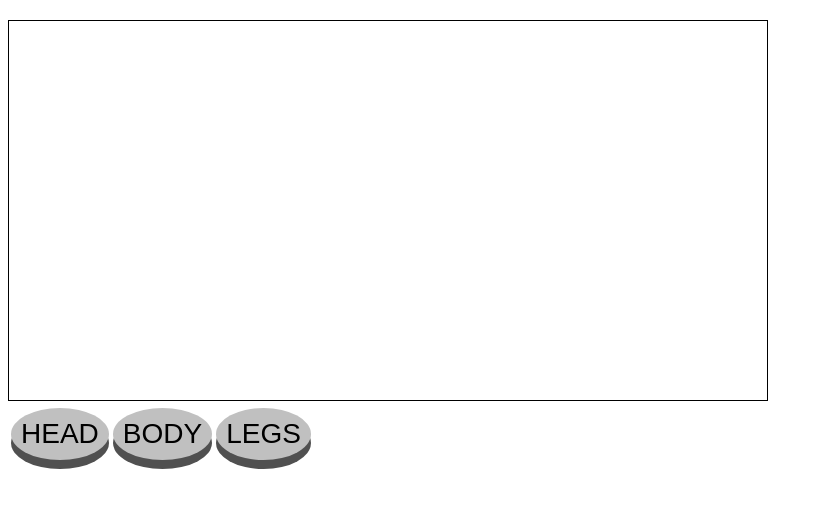
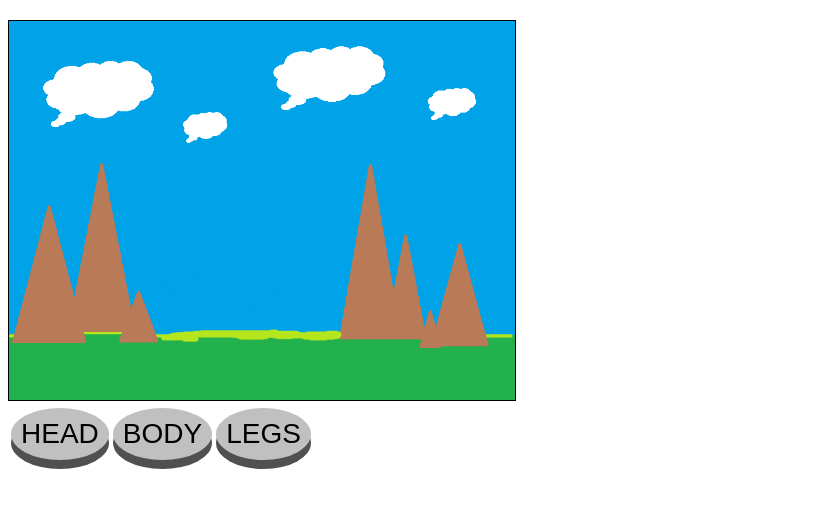
Before and after one commit to StephenHurley/StephenHurley.github.io-UIGame, a plain HTML site: page Game.html in a window 1280 px wide. Shown: the part 60-568 px from the top of the page, without its empty margins (0-823 px from the left). Drawn offline with Linux system fonts and the light colour scheme.

Commit message:
drawing img to canvas that scales

```diff
--- a/scripts/gameScript.js
+++ b/scripts/gameScript.js
@@ -1,5 +1,48 @@
+// set up sprites and images
+var combatScreenImage = new Image();
+combatScreenImage.src = "./assests/Combat_Screen.png";
+
+// set up canvas
 var canvas = document.getElementById("gameCanvas");
 var context = canvas.getContext("2d");
+
+combatScreenImage.onload = function()
+{
+	canvas.width = combatScreenImage.width;
+	canvas.height = combatScreenImage.height;
+}
+
+
+
+// update game world
+function update()
+{
+	console.log("update")
+}
+
+function draw()
+{
+	// Clear Canvas
+    // Iterate through all GameObjects
+	// Draw current background
+
+    //console.log("Draw");
+
+	//context.clearRect(0, 0, canvas.width, canvas.height);
+	context.drawImage(combatScreenImage, 0, 0 );
+
+}
+
+// after game start, loop
+function gameLoop()
+{
+	update();
+    draw();
+    window.requestAnimationFrame(gameLoop);
+}
+
+// game starts here
+ window.requestAnimationFrame(gameLoop);
 
 function splitFunction()
 {
--- a/style/stylesheet.css
+++ b/style/stylesheet.css
@@ -1,5 +1,5 @@
 canvas#gameCanvas{
-	width: 60%;
+	width: 40%;
 	border: black 1px solid;
 }
 
```
Also changed, not shown: assests/Combat_Screen.png (added).
